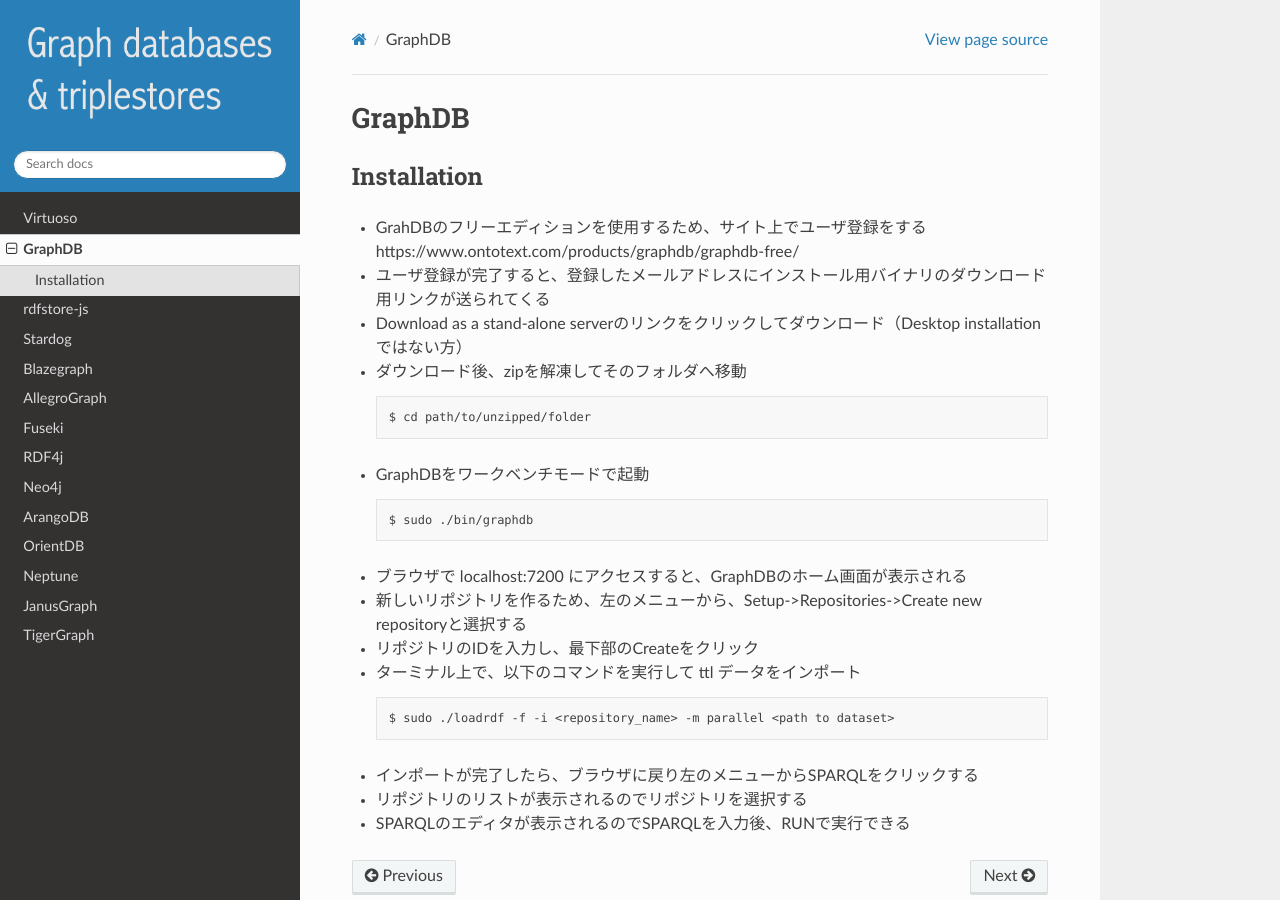
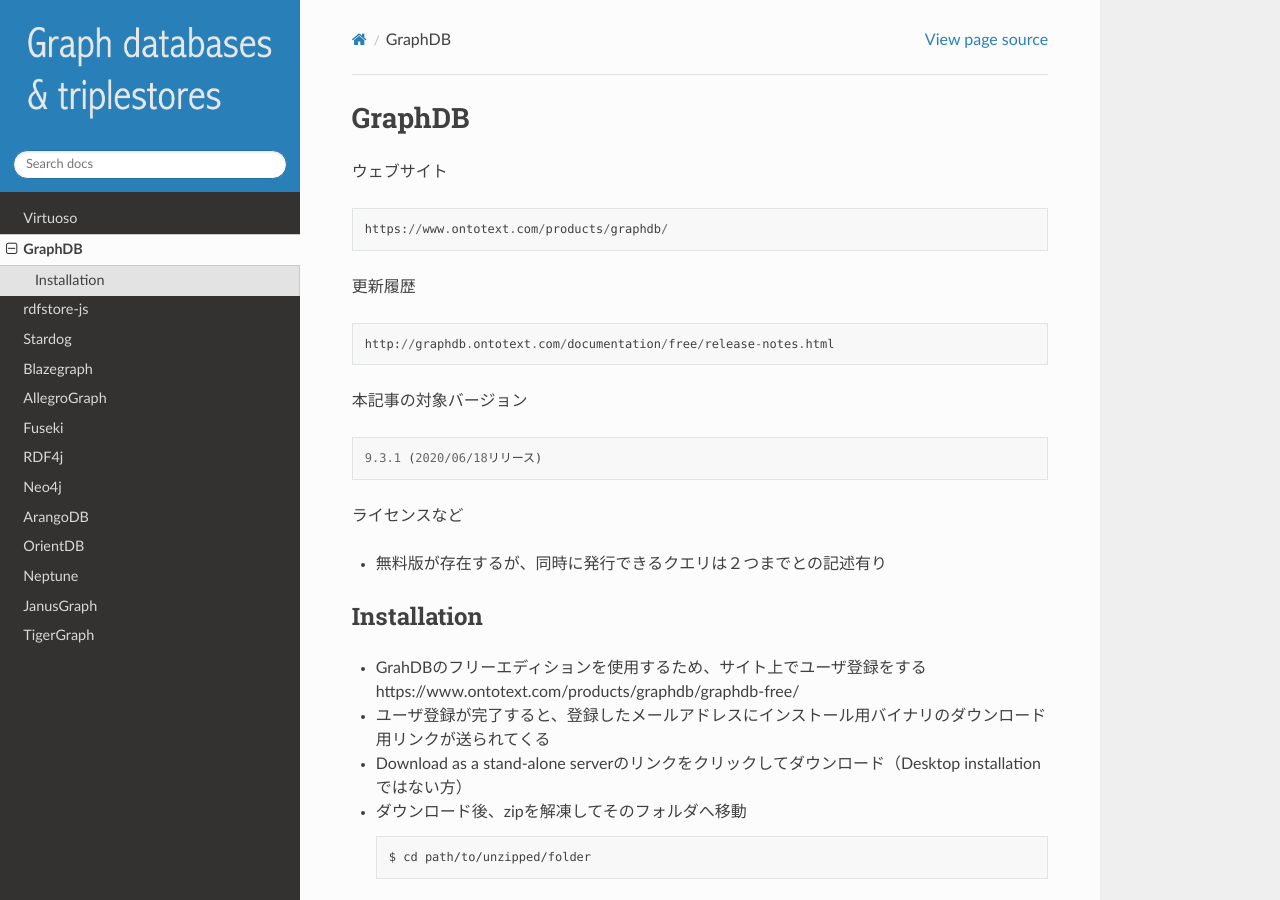
Before and after one commit to dbcls/graphdbs, a Sphinx documentation site: the page built from docs/md/graphdb.md, in a window 1280 px wide and 900 px high. Built offline with Sphinx 7.4.7 and the Read the Docs theme 2.0.0, drawn with Linux system fonts in a browser that asks for light colours.

Commit message:
Add extra information for docs

```diff
--- a/docs/md/graphdb.md
+++ b/docs/md/graphdb.md
@@ -1,4 +1,21 @@
 # GraphDB
+
+ウェブサイト
+
+    https://www.ontotext.com/products/graphdb/
+
+更新履歴
+
+    http://graphdb.ontotext.com/documentation/free/release-notes.html
+
+本記事の対象バージョン
+
+    9.3.1 (2020/06/18リリース)
+
+ライセンスなど
+
+ * 無料版が存在するが、同時に発行できるクエリは２つまでとの記述有り
+
 
 ## Installation
  * GrahDBのフリーエディションを使用するため、サイト上でユーザ登録をする https://www.ontotext.com/products/graphdb/graphdb-free/
```
Also changed, not shown: docs/md/rdfstore-js.md (+12 -0 lines), docs/md/stardog.md (+13 -2 lines).
